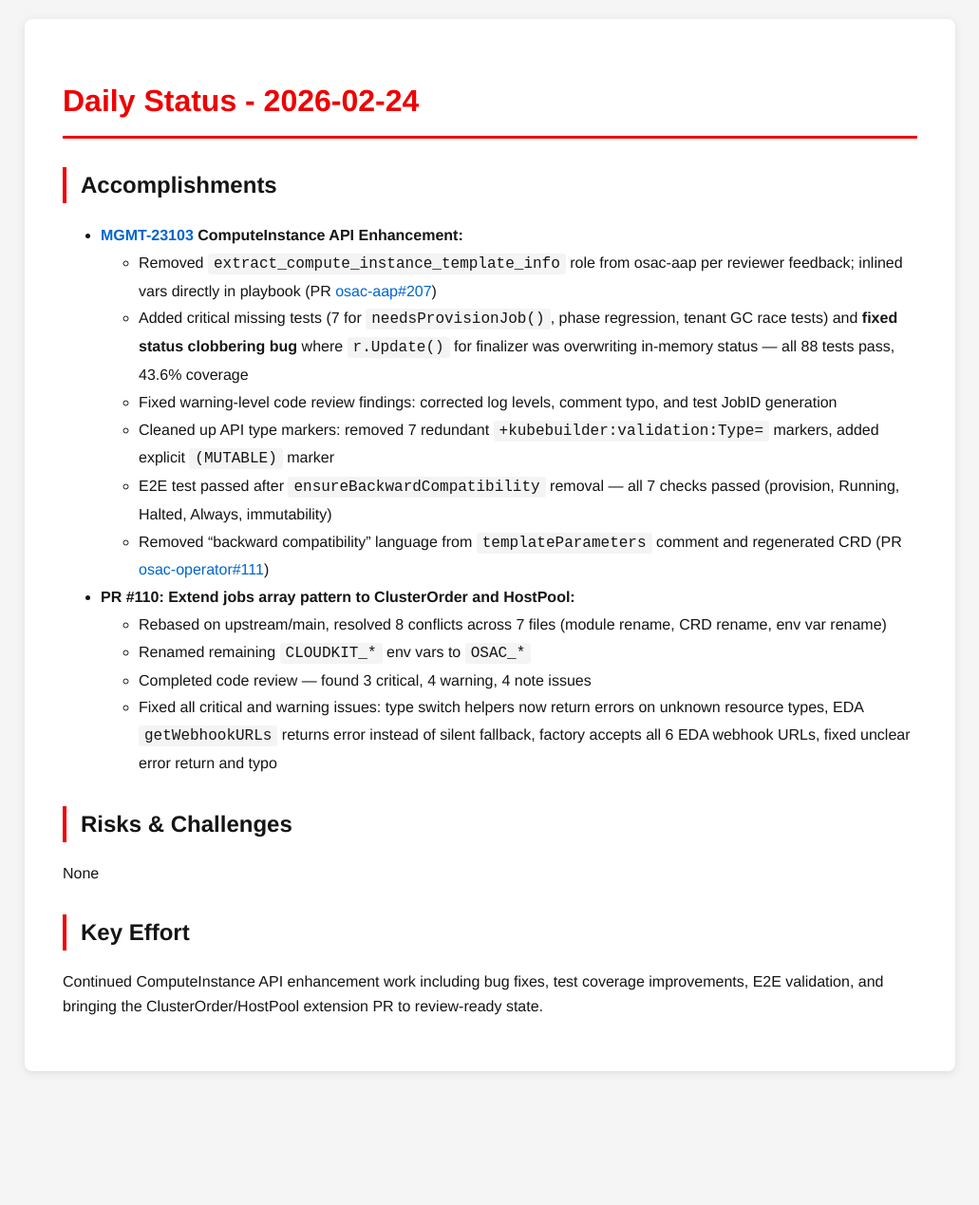
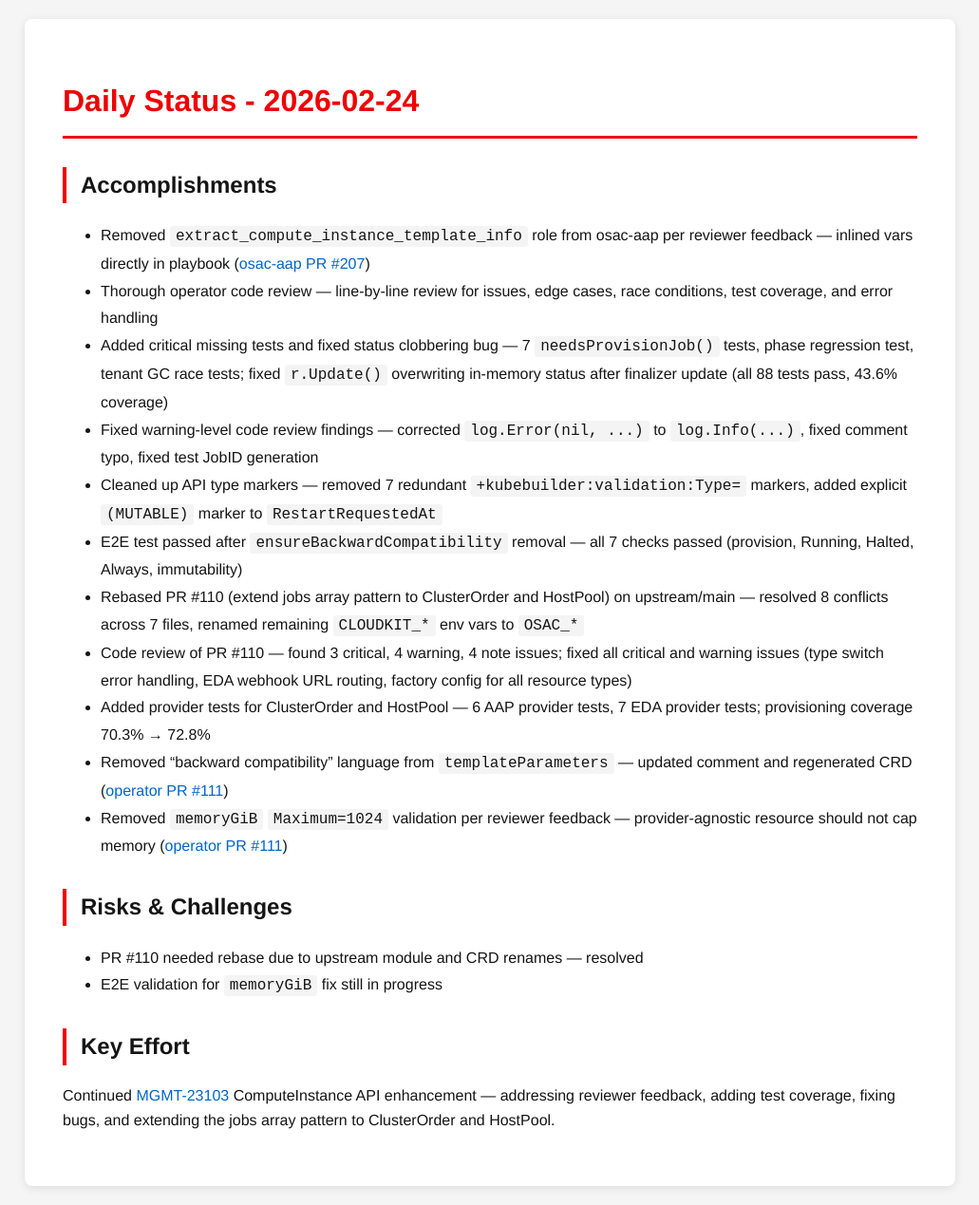
Before and after one commit to tzvatot/daily-status, a Jekyll site: the page built from 2026-02-24.md, in a window 1280 px wide. Shown: the whole page at 95% size, without its empty margins (124-1155 px from the left). Built offline with Jekyll 4.4.1, drawn with Linux system fonts in a browser that asks for light colours; before the commit the page ends 1148 px from its top, so only the background shows below that.

Commit message:
Daily status update - 2026-02-24

```diff
--- a/2026-02-24.md
+++ b/2026-02-24.md
@@ -7,25 +7,21 @@ date: 2026-02-24
 # Daily Status - 2026-02-24
 
 ## Accomplishments
-
-- **[MGMT-23103](https://issues.redhat.com/browse/MGMT-23103) ComputeInstance API Enhancement:**
-  - Removed `extract_compute_instance_template_info` role from osac-aap per reviewer feedback; inlined vars directly in playbook (PR [osac-aap#207](https://github.com/osac-project/osac-aap/pull/207))
-  - Added critical missing tests (7 for `needsProvisionJob()`, phase regression, tenant GC race tests) and **fixed status clobbering bug** where `r.Update()` for finalizer was overwriting in-memory status — all 88 tests pass, 43.6% coverage
-  - Fixed warning-level code review findings: corrected log levels, comment typo, and test JobID generation
-  - Cleaned up API type markers: removed 7 redundant `+kubebuilder:validation:Type=` markers, added explicit `(MUTABLE)` marker
-  - E2E test passed after `ensureBackwardCompatibility` removal — all 7 checks passed (provision, Running, Halted, Always, immutability)
-  - Removed "backward compatibility" language from `templateParameters` comment and regenerated CRD (PR [osac-operator#111](https://github.com/osac-project/osac-operator/pull/111))
-
-- **PR #110: Extend jobs array pattern to ClusterOrder and HostPool:**
-  - Rebased on upstream/main, resolved 8 conflicts across 7 files (module rename, CRD rename, env var rename)
-  - Renamed remaining `CLOUDKIT_*` env vars to `OSAC_*`
-  - Completed code review — found 3 critical, 4 warning, 4 note issues
-  - Fixed all critical and warning issues: type switch helpers now return errors on unknown resource types, EDA `getWebhookURLs` returns error instead of silent fallback, factory accepts all 6 EDA webhook URLs, fixed unclear error return and typo
+- Removed `extract_compute_instance_template_info` role from osac-aap per reviewer feedback — inlined vars directly in playbook ([osac-aap PR #207](https://github.com/osac-project/osac-aap/pull/207))
+- Thorough operator code review — line-by-line review for issues, edge cases, race conditions, test coverage, and error handling
+- Added critical missing tests and fixed status clobbering bug — 7 `needsProvisionJob()` tests, phase regression test, tenant GC race tests; fixed `r.Update()` overwriting in-memory status after finalizer update (all 88 tests pass, 43.6% coverage)
+- Fixed warning-level code review findings — corrected `log.Error(nil, ...)` to `log.Info(...)`, fixed comment typo, fixed test JobID generation
+- Cleaned up API type markers — removed 7 redundant `+kubebuilder:validation:Type=` markers, added explicit `(MUTABLE)` marker to `RestartRequestedAt`
+- E2E test passed after `ensureBackwardCompatibility` removal — all 7 checks passed (provision, Running, Halted, Always, immutability)
+- Rebased PR #110 (extend jobs array pattern to ClusterOrder and HostPool) on upstream/main — resolved 8 conflicts across 7 files, renamed remaining `CLOUDKIT_*` env vars to `OSAC_*`
+- Code review of PR #110 — found 3 critical, 4 warning, 4 note issues; fixed all critical and warning issues (type switch error handling, EDA webhook URL routing, factory config for all resource types)
+- Added provider tests for ClusterOrder and HostPool — 6 AAP provider tests, 7 EDA provider tests; provisioning coverage 70.3% → 72.8%
+- Removed "backward compatibility" language from `templateParameters` — updated comment and regenerated CRD ([operator PR #111](https://github.com/osac-project/osac-operator/pull/111))
+- Removed `memoryGiB` `Maximum=1024` validation per reviewer feedback — provider-agnostic resource should not cap memory ([operator PR #111](https://github.com/osac-project/osac-operator/pull/111))
 
 ## Risks & Challenges
-
-None
+- PR #110 needed rebase due to upstream module and CRD renames — resolved
+- E2E validation for `memoryGiB` fix still in progress
 
 ## Key Effort
-
-Continued ComputeInstance API enhancement work including bug fixes, test coverage improvements, E2E validation, and bringing the ClusterOrder/HostPool extension PR to review-ready state.
+Continued [MGMT-23103](https://issues.redhat.com/browse/MGMT-23103) ComputeInstance API enhancement — addressing reviewer feedback, adding test coverage, fixing bugs, and extending the jobs array pattern to ClusterOrder and HostPool.
```
